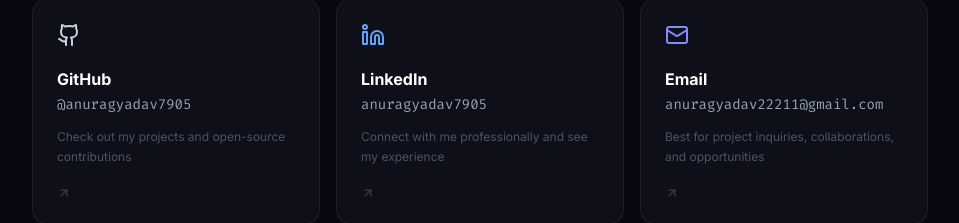
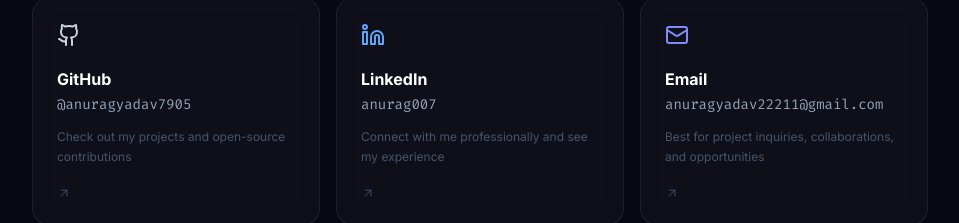
Before and after one commit to anuragyadav7905/Portfolio, a React (Vite) app: page / in a window 1280 px wide. Shown: the part 4546-4769 px from the top of the page, without its empty margins (160-1119 px from the left). Built offline with nearby package versions, Linux system fonts and the light colour scheme; the HTML template or start-up script is replaced by a standard one.

Commit message:
Fix LinkedIn URL to linkedin.com/in/anurag007

```diff
--- a/src/components/Contact.jsx
+++ b/src/components/Contact.jsx
@@ -16,8 +16,8 @@
   {
     icon: Linkedin,
     label: 'LinkedIn',
-    handle: 'anuragyadav7905',
-    href: 'https://linkedin.com/in/anuragyadav7905',
+    handle: 'anurag007',
+    href: 'https://www.linkedin.com/in/anurag007',
     desc: 'Connect with me professionally and see my experience',
     border: 'hover:border-blue-400/35',
     iconColor: 'text-blue-400',
--- a/src/components/Hero.jsx
+++ b/src/components/Hero.jsx
@@ -5,7 +5,7 @@
 
 const SOCIALS = [
   { icon: Github, href: 'https://github.com/anuragyadav7905', label: 'GitHub' },
-  { icon: Linkedin, href: 'https://linkedin.com/in/anuragyadav7905', label: 'LinkedIn' },
+  { icon: Linkedin, href: 'https://www.linkedin.com/in/anurag007', label: 'LinkedIn' },
   { icon: Mail, href: 'mailto:anuragyadav22211@gmail.com', label: 'Email' },
 ];
 
```
Also changed, not shown: 1 other file (tests, documents, lock files or other folders).
